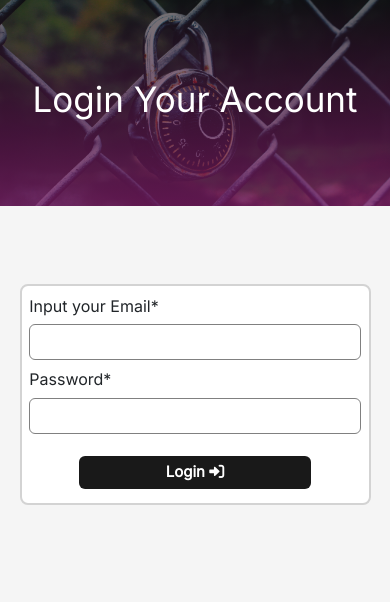
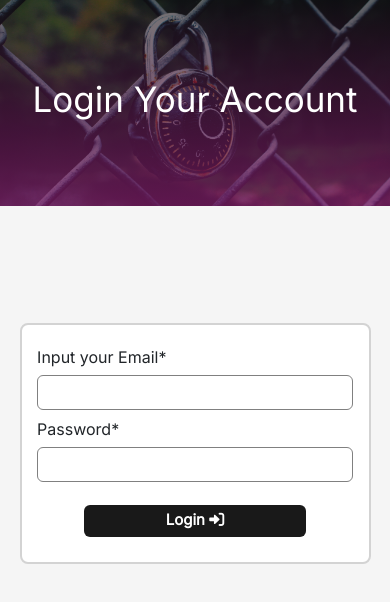
Before and after one commit to Samkayzeee/blog-website, a React (Vite) app: page /login in a window 390 px wide. Shown: the top 602 px of the page. Built offline with nearby package versions, Linux system fonts and the light colour scheme.

Commit message:
worked on login and signup page

```diff
--- a/src/pages/account/login/Login.css
+++ b/src/pages/account/login/Login.css
@@ -118,10 +118,18 @@
 .login_dark_mode .login-form button{
   border: solid 1px white;
 }
+@media screen and (max-width: 950px) {
+  .login-container{
+    padding-bottom: 70%;
+  }
+  .login-form{
+    margin: 20% auto;
+  }
+}
 
   @media screen and (max-width:800px) {
     .login-container{
-      padding-bottom: 30%;
+      padding-bottom: 80%;
     }
     .login-container .img{
       padding: 20% 0;
@@ -131,7 +139,8 @@
     }
     .login-form{
         width: 90%;
-        margin: 20% auto;
+        margin: 30% auto;
+        padding: 5% 4%;
     }
     .login-form button{
         width: 70%;
--- a/src/pages/account/signup/Signup.css
+++ b/src/pages/account/signup/Signup.css
@@ -112,9 +112,17 @@
   .signup_dark_mode .signup-form button{
     border: solid 1px white;
   }
+  @media screen and (max-width: 950px) {
+    .signup-container{
+      padding-bottom: 70%;
+    }
+    .signup-form{
+      margin: 20% auto;
+    }
+  }
   @media screen and (max-width:800px) {
     .signup-container{
-      padding-bottom: 30%;
+      padding-bottom: 80%;
     }
     .signup-container .img{
       padding: 20% 0;
```
